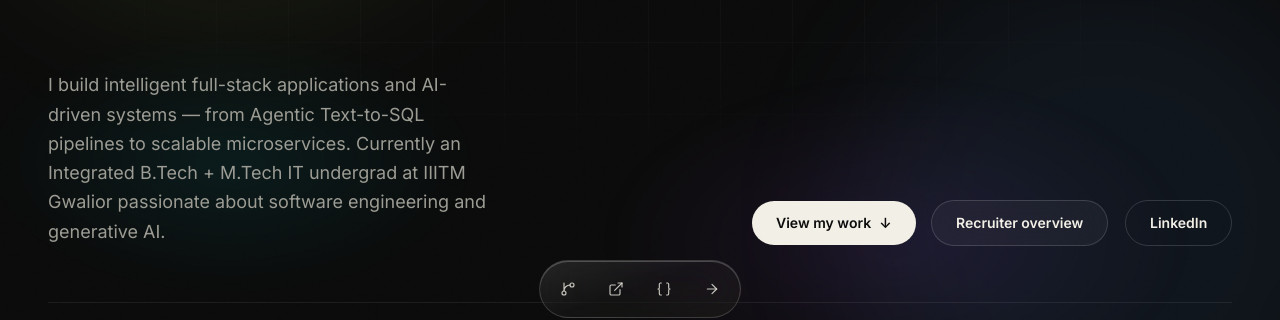
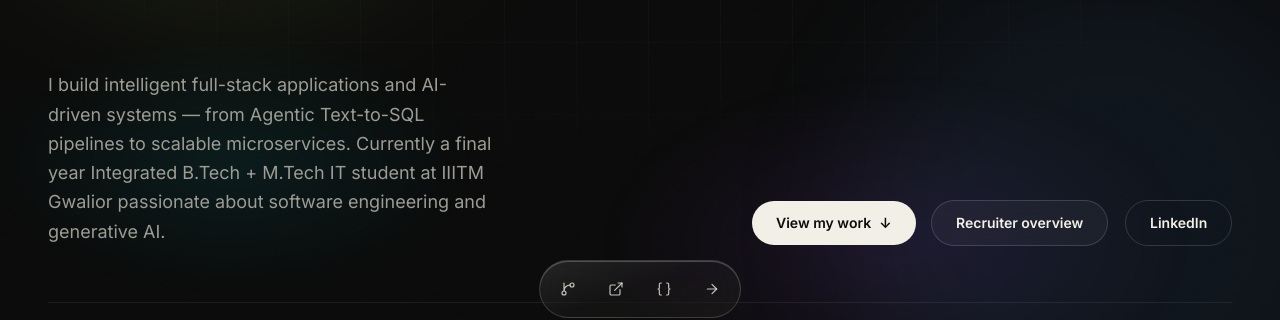
Before and after one commit to bhandari16arjun/portfolio, a React (Vite) app: page / in a window 1280 px wide. Shown: the part 462-782 px from the top of the page. Built offline with nearby package versions, Linux system fonts and the light colour scheme.

Commit message:
Update intro to mention final year student

```diff
--- a/src/data/content.js
+++ b/src/data/content.js
@@ -11,11 +11,11 @@ export const site = {
   notice: "Integrated B.Tech + M.Tech IT student · Graduating May 2027",
   portrait: "src/assets/portrait.jpeg",
   intro:
-    "I build intelligent full-stack applications and AI-driven systems — from Agentic Text-to-SQL pipelines to scalable microservices. Currently an Integrated B.Tech + M.Tech IT undergrad at IIITM Gwalior passionate about software engineering and generative AI.",
+    "I build intelligent full-stack applications and AI-driven systems — from Agentic Text-to-SQL pipelines to scalable microservices. Currently a final year Integrated B.Tech + M.Tech IT student at IIITM Gwalior passionate about software engineering and generative AI.",
   aboutBig:
     "I write software that bridges the gap between scalable systems and AI — clean architecture from MERN stack backends to LLM workflows.",
   about:
-    "I'm an IT undergrad at IIITM Gwalior (Integrated B.Tech + M.Tech '27). I've built a human-in-the-loop AI chat assistant at Flickmatch, a production-ready Agentic Text-to-SQL pipeline, and a microservices-inspired online code judge. I'm a LeetCode Knight and Codeforces Specialist with a strong foundation in Data Structures, Algorithms, and System Design.",
+    "I'm a final year IT student at IIITM Gwalior (Integrated B.Tech + M.Tech '27). I've built a human-in-the-loop AI chat assistant at Flickmatch, a production-ready Agentic Text-to-SQL pipeline, and a microservices-inspired online code judge. I'm a LeetCode Knight and Codeforces Specialist with a strong foundation in Data Structures, Algorithms, and System Design.",
 }
 
 export const navLinks = [
```
